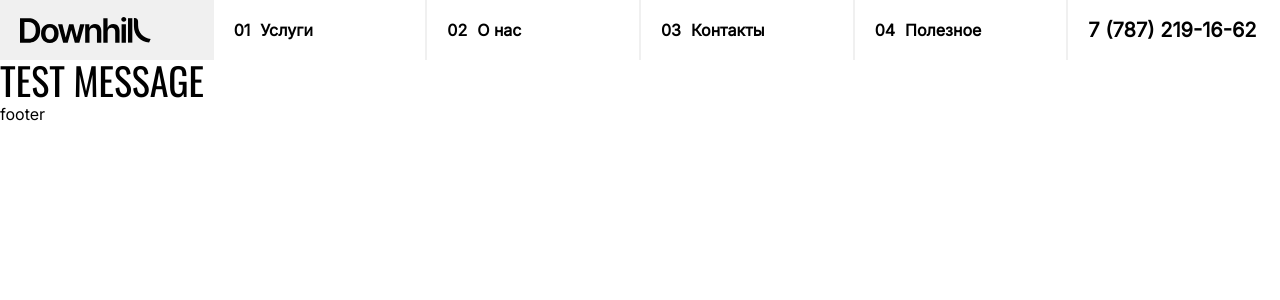
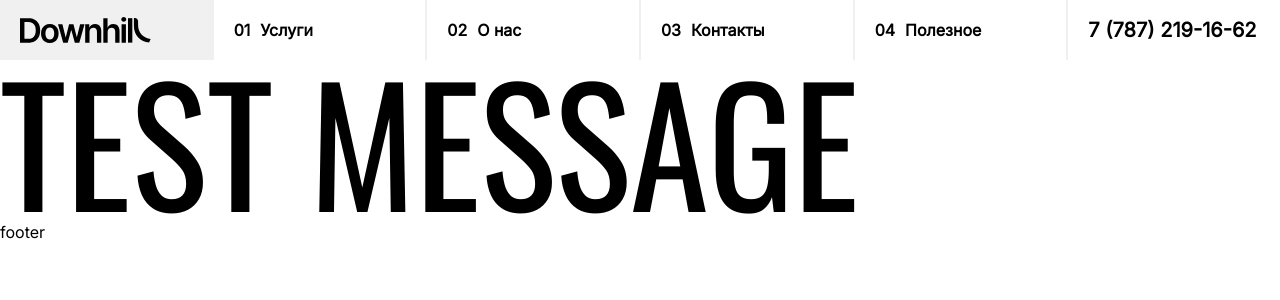
Before and after one commit to yaseliwanoff/Dowhill, a Nuxt app: page / in a window 1280 px wide. Shown: the top 300 px of the page. Built offline with nearby package versions, Linux system fonts and the light colour scheme.

Commit message:
Исправление бага с размерами

```diff
--- a/app/assets/css/main.css
+++ b/app/assets/css/main.css
@@ -8,6 +8,7 @@
   --color-black: #1C1C1C;
   --color-blue: #E0E7F4;
   --color-gray: #F6F6F6;
+  --color-background: #F0F0F0;
   --text-size: 16px;
 
   /* h1 styles */
@@ -17,22 +18,22 @@
   --text-h1-transform: uppercase;
 
   /* h2 styles */
-  --text-h1-size: 130px;
-  --text-h1-line-height: 100%;
-  --text-h1-weight: 500;
-  --text-h1-transform: uppercase;
+  --text-h2-size: 130px;
+  --text-h2-line-height: 100%;
+  --text-h2-weight: 500;
+  --text-h2-transform: uppercase;
 
   /* h3 styles */
-  --text-h1-size: 56px;
-  --text-h1-line-height: 110%;
-  --text-h1-weight: 500;
-  --text-h1-transform: uppercase;
+  --text-h3-size: 56px;
+  --text-h3-line-height: 110%;
+  --text-h3-weight: 500;
+  --text-h3-transform: uppercase;
 
   /* h4 styles */
-  --text-h1-size: 38px;
-  --text-h1-line-height: 110%;
-  --text-h1-weight: 500;
-  --text-h1-transform: uppercase;
+  --text-h4-size: 38px;
+  --text-h4-line-height: 110%;
+  --text-h4-weight: 500;
+  --text-h4-transform: uppercase;
 }
 
 h1 {
```
